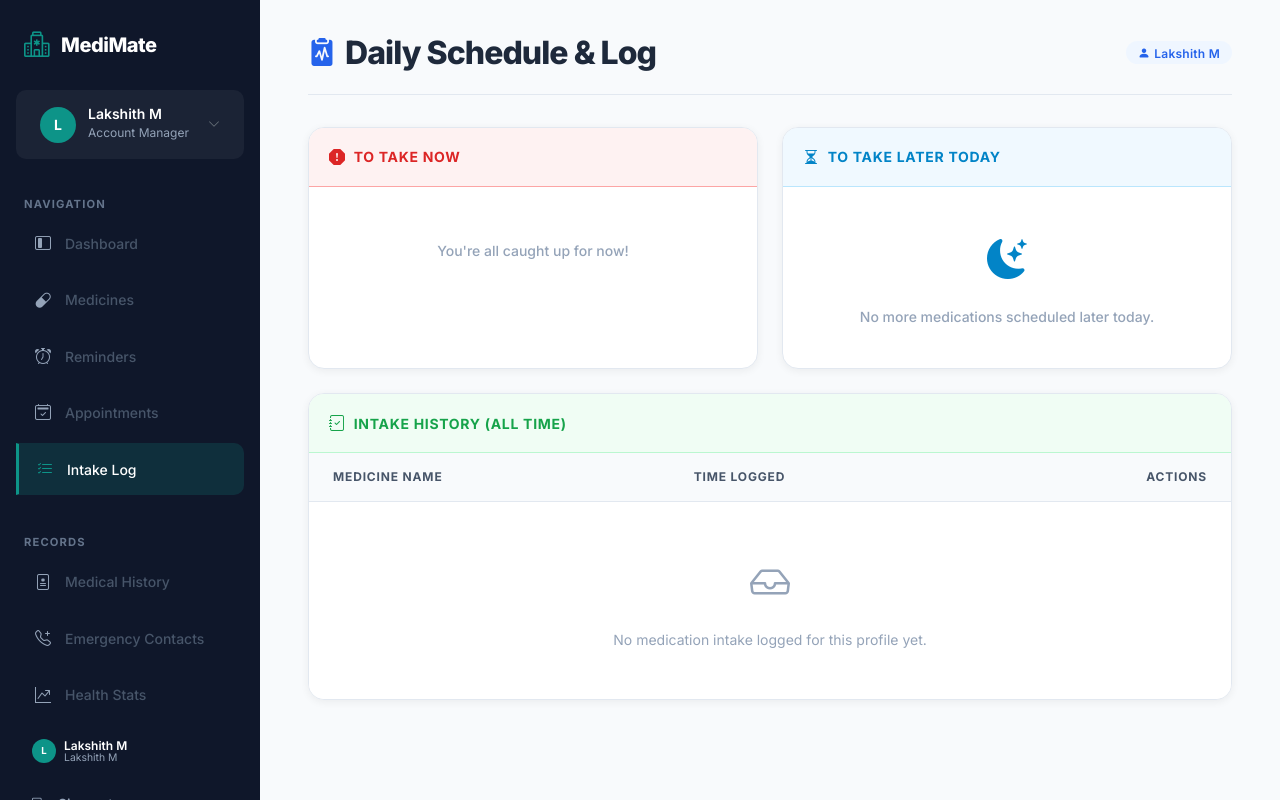
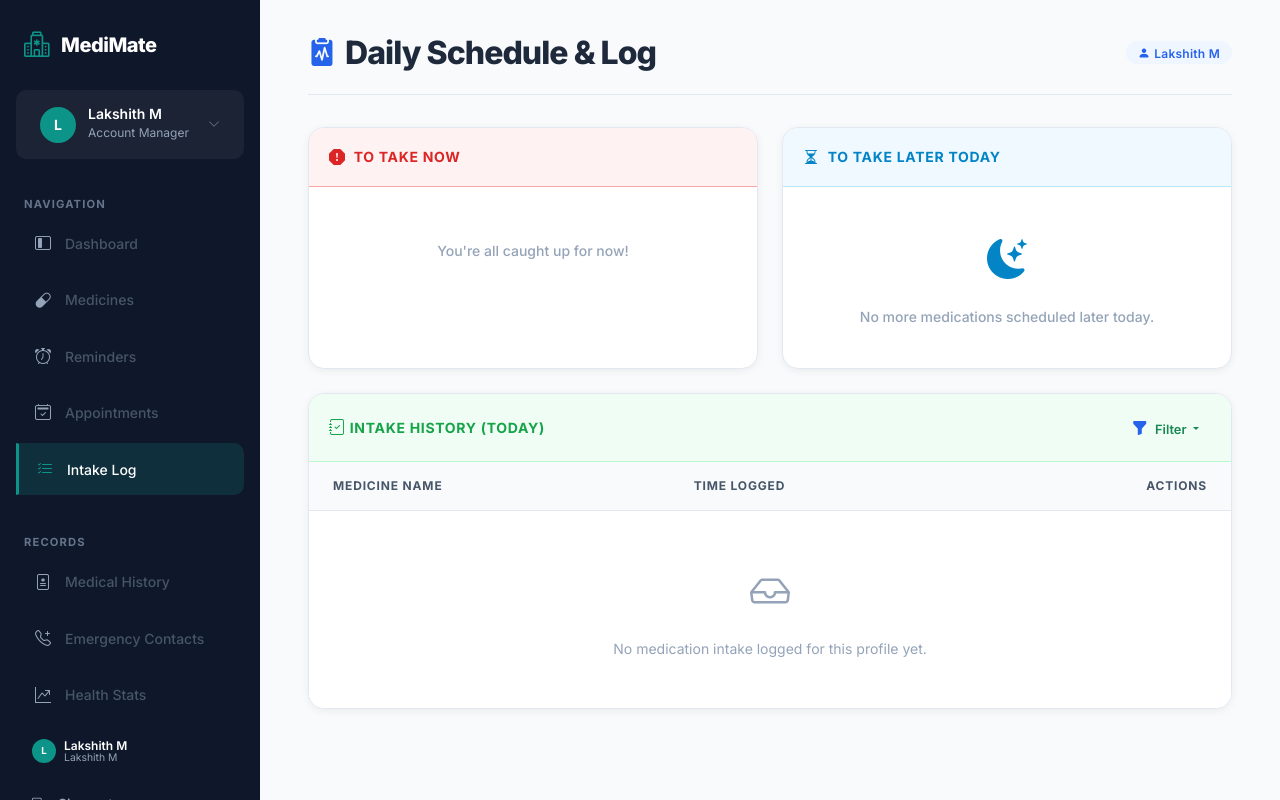
Before and after one commit to TeamO-6/MediMate, a Flask app: page /intake_log in a window 1280 px wide. Run offline with Flask 3, Linux system fonts and the light colour scheme; a user stored in the database is signed in; data comes from the database, SQL or seed files in the repository.

Commit message:
feat: add timeframe filtering to intake log

```diff
--- a/app.py
+++ b/app.py
@@ -885,12 +885,28 @@ def intake_log():
         flash("Please select a profile first.", "warning")
         return redirect(url_for('profiles'))
 
+    time_filter = request.args.get('filter', 'today')
     db = get_db()
 
-    taken_medicines = db.execute("""
+    date_condition = ""
+    if time_filter == 'today':
+        date_condition = "AND DATE(i.taken_at, '+5 hours', '+30 minutes') = DATE('now', '+5 hours', '+30 minutes')"
+        filter_label = "Today"
+    elif time_filter == '7days':
+        date_condition = "AND DATE(i.taken_at, '+5 hours', '+30 minutes') >= DATE('now', '-7 days', '+5 hours', '+30 minutes')"
+        filter_label = "Last 7 Days"
+    elif time_filter == '1month':
+        date_condition = "AND DATE(i.taken_at, '+5 hours', '+30 minutes') >= DATE('now', '-1 month', '+5 hours', '+30 minutes')"
+        filter_label = "Last 1 Month"
+    else:
+        date_condition = ""
+        filter_label = "All Time"
+        time_filter = 'all'
+
+    taken_medicines = db.execute(f"""
         SELECT i.id, m.name, i.taken_at
         FROM medicine_intake i JOIN medicines m ON i.medicine_id = m.id
-        WHERE i.profile_id = ?
+        WHERE i.profile_id = ? {date_condition}
         ORDER BY i.taken_at DESC
     """, (profile_id,)).fetchall()
 
@@ -928,7 +944,9 @@ def intake_log():
     return render_template('intake_log.html',
                            taken_medicines=taken_medicines,
                            to_take_now=to_take_now,
-                           to_take_later=to_take_later)
+                           to_take_later=to_take_later,
+                           time_filter=time_filter,
+                           filter_label=filter_label)
 
 @app.route('/intake/delete/<int:log_id>', methods=['POST'])
 @login_required
--- a/templates/intake_log.html
+++ b/templates/intake_log.html
@@ -73,9 +73,23 @@
 
 <!-- Historical Intake Log -->
 <div class="card fade-in-up delay-2">
-    <div class="card-header" style="background:var(--success-light);border-bottom-color:#bbf7d0;">
-        <i class="bi bi-journal-check" style="color:var(--success);"></i>
-        <span style="color:var(--success);">Intake History (All Time)</span>
+    <div class="card-header d-flex justify-content-between align-items-center" style="background:var(--success-light);border-bottom-color:#bbf7d0;">
+        <div>
+            <i class="bi bi-journal-check" style="color:var(--success);"></i>
+            <span style="color:var(--success);">Intake History ({{ filter_label }})</span>
+        </div>
+        <div class="dropdown">
+            <button class="btn btn-sm btn-outline-success dropdown-toggle" type="button" data-bs-toggle="dropdown" aria-expanded="false" style="font-size: 0.8rem; font-weight: 600;">
+                <i class="bi bi-funnel-fill me-1"></i> Filter
+            </button>
+            <ul class="dropdown-menu dropdown-menu-end shadow-sm" style="font-size: 0.85rem;">
+                <li><a class="dropdown-item {% if time_filter == 'today' %}active{% endif %}" href="{{ url_for('intake_log', filter='today') }}">Today</a></li>
+                <li><a class="dropdown-item {% if time_filter == '7days' %}active{% endif %}" href="{{ url_for('intake_log', filter='7days') }}">Last 7 Days</a></li>
+                <li><a class="dropdown-item {% if time_filter == '1month' %}active{% endif %}" href="{{ url_for('intake_log', filter='1month') }}">Last 1 Month</a></li>
+                <li><hr class="dropdown-divider"></li>
+                <li><a class="dropdown-item {% if time_filter == 'all' %}active{% endif %}" href="{{ url_for('intake_log', filter='all') }}">Lifetime</a></li>
+            </ul>
+        </div>
     </div>
     <div class="table-responsive">
         <table class="table mb-0">
```
